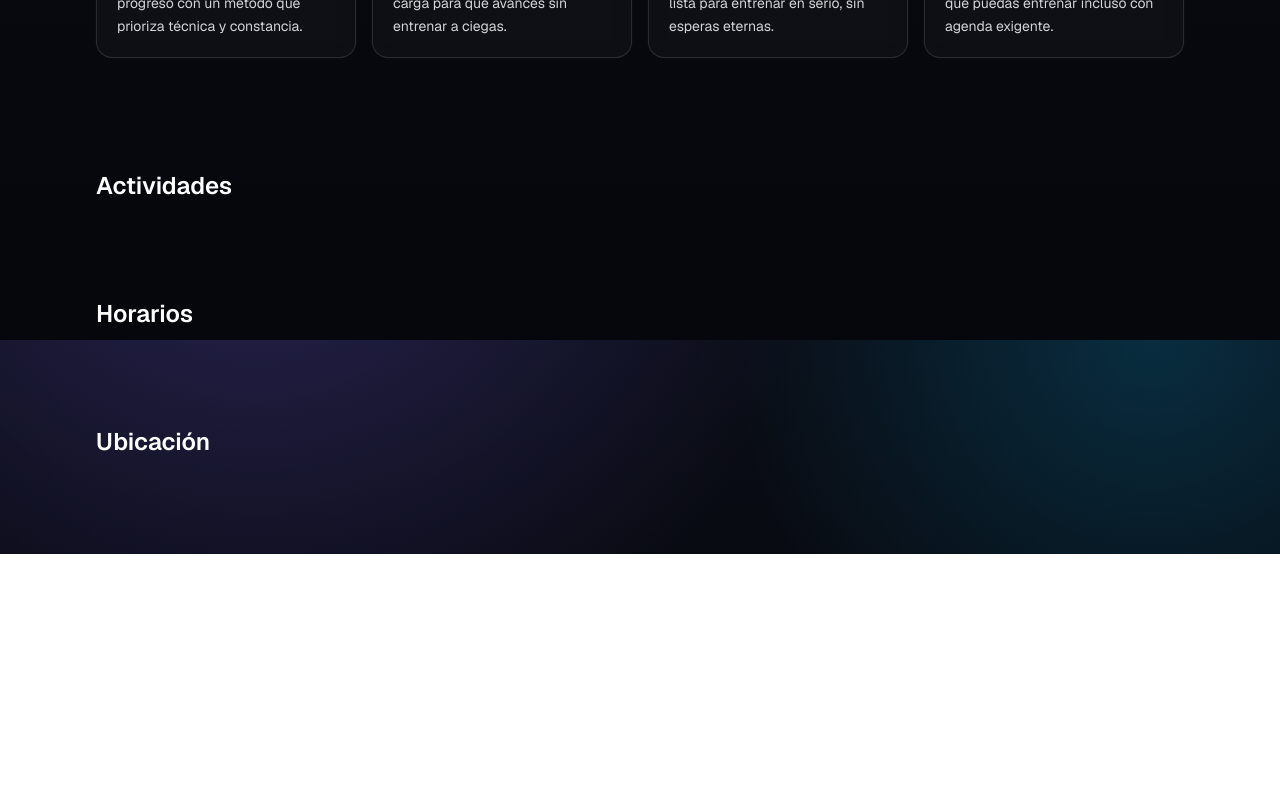
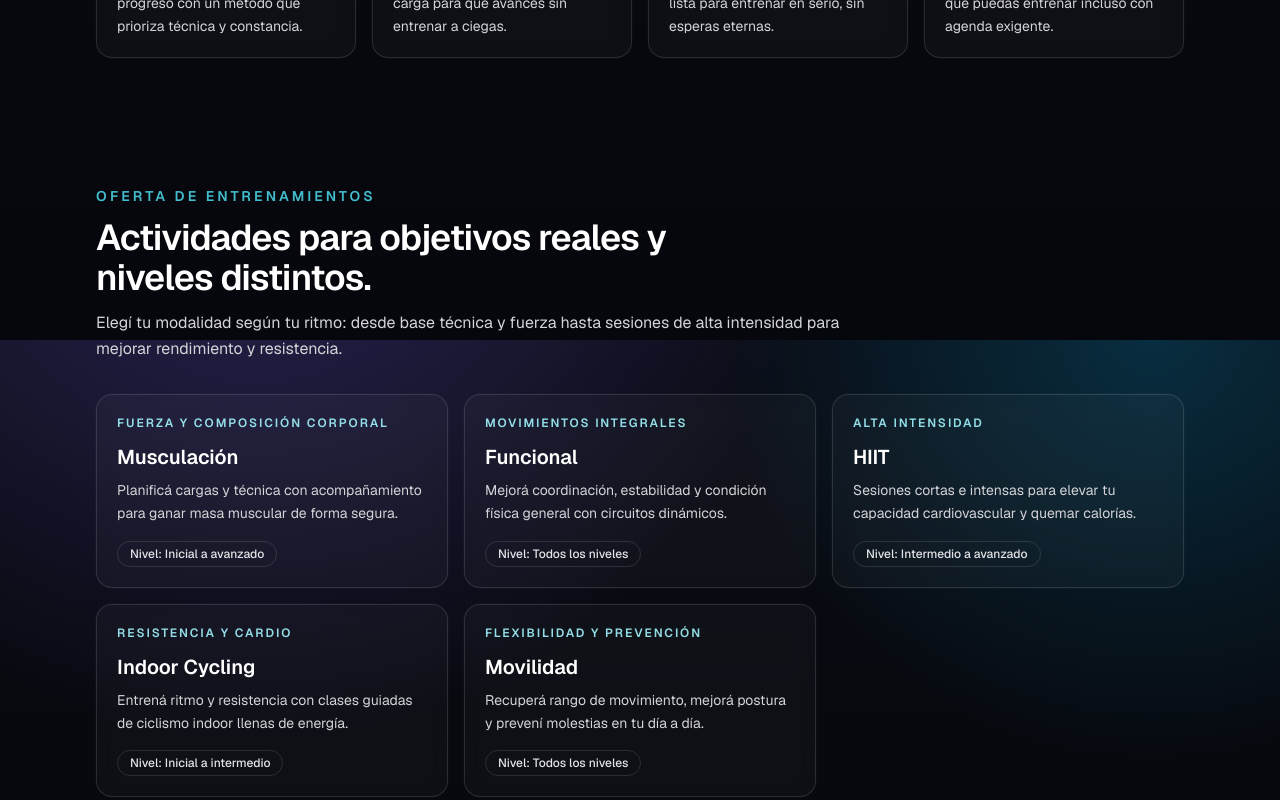
Before and after one commit to Daegon13/gimnasio-tres-cruces-demo, a Next.js app: page / in a window 1280 px wide. Shown: the part 1260-2060 px from the top of the page. Before the commit the page ends 1814 px from the top, so only its background shows below. Built offline with nearby package versions, Linux system fonts and the light colour scheme.

Commit message:
Add visual activities section powered by gym data

```diff
--- a/src/app/page.tsx
+++ b/src/app/page.tsx
@@ -1,6 +1,7 @@
 import { Hero } from "@/components/site/Hero";
 import { Benefits } from "@/components/site/Benefits";
 import { Header } from "@/components/site/Header";
+import { Activities } from "@/components/site/Activities";
 
 export default function Home() {
   return (
@@ -8,10 +9,8 @@ export default function Home() {
       <Header />
       <Hero />
       <Benefits />
+      <Activities />
 
-      <section id="actividades" className="mx-auto w-full max-w-6xl px-5 py-12 sm:px-8">
-        <h2 className="text-2xl font-semibold text-white">Actividades</h2>
-      </section>
       <section id="horarios" className="mx-auto w-full max-w-6xl px-5 py-12 sm:px-8">
         <h2 className="text-2xl font-semibold text-white">Horarios</h2>
       </section>
--- /dev/null
+++ b/src/components/site/Activities.tsx
@@ -0,0 +1,40 @@
+import { gymData } from "@/data/gym";
+
+export function Activities() {
+  const featuredActivities = gymData.activities.slice(0, 6);
+
+  return (
+    <section id="actividades" className="mx-auto w-full max-w-6xl px-5 py-14 sm:px-8 sm:py-16">
+      <div className="space-y-3">
+        <p className="text-xs font-semibold uppercase tracking-[0.22em] text-cyan-300/80 sm:text-sm">
+          Oferta de entrenamientos
+        </p>
+        <h2 className="max-w-2xl text-3xl font-semibold tracking-tight text-white sm:text-4xl">
+          Actividades para objetivos reales y niveles distintos.
+        </h2>
+        <p className="max-w-3xl text-sm leading-relaxed text-zinc-300 sm:text-base">
+          Elegí tu modalidad según tu ritmo: desde base técnica y fuerza hasta sesiones de alta
+          intensidad para mejorar rendimiento y resistencia.
+        </p>
+      </div>
+
+      <div className="mt-8 grid gap-4 sm:grid-cols-2 lg:grid-cols-3">
+        {featuredActivities.map((activity) => (
+          <article
+            key={activity.name}
+            className="rounded-2xl border border-white/10 bg-white/[0.03] p-5 shadow-[0_0_0_1px_rgba(255,255,255,0.02)] backdrop-blur"
+          >
+            <p className="text-xs font-semibold uppercase tracking-[0.16em] text-cyan-200/90">
+              {activity.focus}
+            </p>
+            <h3 className="mt-3 text-xl font-semibold text-white">{activity.name}</h3>
+            <p className="mt-2 text-sm leading-relaxed text-zinc-300">{activity.description}</p>
+            <span className="mt-4 inline-flex rounded-full border border-white/15 px-3 py-1 text-xs font-medium text-zinc-200">
+              Nivel: {activity.level}
+            </span>
+          </article>
+        ))}
+      </div>
+    </section>
+  );
+}
--- a/src/data/gym.ts
+++ b/src/data/gym.ts
@@ -10,7 +10,12 @@ export type GymData = {
     title: string;
     description: string;
   }>;
-  activities: string[];
+  activities: Array<{
+    name: string;
+    focus: string;
+    level: string;
+    description: string;
+  }>;
   testimonials: Array<{
     name: string;
     quote: string;
@@ -52,7 +57,38 @@ export const gymData: GymData = {
       description: "Abrimos de 6:00 a 22:00 para que puedas entrenar incluso con agenda exigente.",
     },
   ],
-  activities: ["Musculación", "Funcional", "HIIT", "Indoor Cycling", "Movilidad"],
+  activities: [
+    {
+      name: "Musculación",
+      focus: "Fuerza y composición corporal",
+      level: "Inicial a avanzado",
+      description: "Planificá cargas y técnica con acompañamiento para ganar masa muscular de forma segura.",
+    },
+    {
+      name: "Funcional",
+      focus: "Movimientos integrales",
+      level: "Todos los niveles",
+      description: "Mejorá coordinación, estabilidad y condición física general con circuitos dinámicos.",
+    },
+    {
+      name: "HIIT",
+      focus: "Alta intensidad",
+      level: "Intermedio a avanzado",
+      description: "Sesiones cortas e intensas para elevar tu capacidad cardiovascular y quemar calorías.",
+    },
+    {
+      name: "Indoor Cycling",
+      focus: "Resistencia y cardio",
+      level: "Inicial a intermedio",
+      description: "Entrená ritmo y resistencia con clases guiadas de ciclismo indoor llenas de energía.",
+    },
+    {
+      name: "Movilidad",
+      focus: "Flexibilidad y prevención",
+      level: "Todos los niveles",
+      description: "Recuperá rango de movimiento, mejorá postura y prevení molestias en tu día a día.",
+    },
+  ],
   testimonials: [
     {
       name: "Lucía M.",
```
